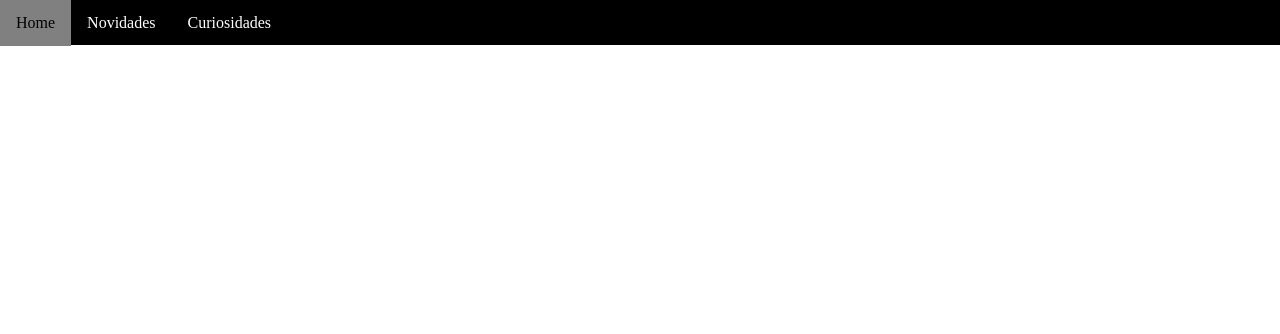
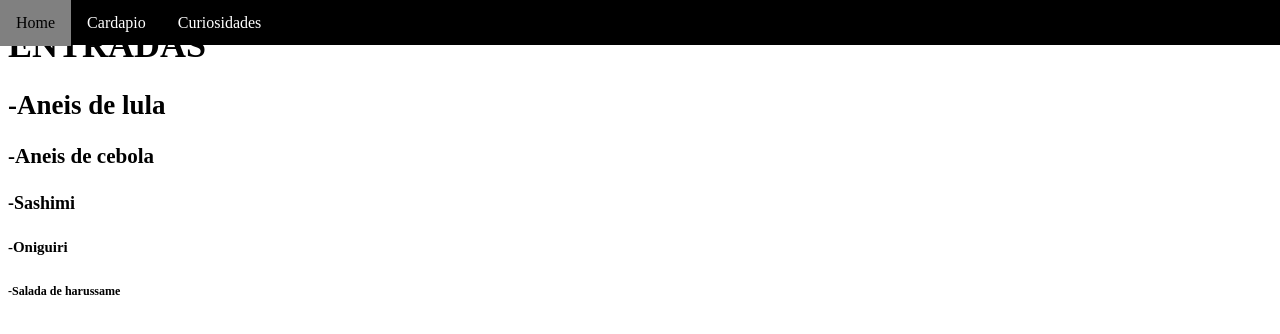
Before and after one commit to Beabenhossi/primeiroa_2t, a plain HTML site: page pagina01.html in a window 1280 px wide. Drawn offline with Linux system fonts and the light colour scheme.

Commit message:
Trabalho 24/08

```diff
--- a/estilo.css
+++ b/estilo.css
@@ -1,10 +1,7 @@
 body {
    background: #FFFFFF;
 }
-.h1 {
-   text-align: center;
-   color: gray;
-}
+
 .menuPrincipal {
    position: absolute;
    top: 0;
@@ -71,8 +68,7 @@ li a:hover {
    position: absolute;
    top: 45px;
 }
-.logoGastao {
-  position: absolute;
-  top: 45px;
-  right: 0;
+.conteudos2 {
+ font-size: large;
+ top: 50px;
 }
--- a/pagina01.html
+++ b/pagina01.html
@@ -12,11 +12,20 @@
             <nav>
                 <ul>
                     <li><a href="index.html">Home</a></li>
-                    <li><a href="pagina01.html">Novidades</a></li>
+                    <li><a href="pagina01.html">Cardapio</a></li>
                     <li><a href="pagina02.html">Curiosidades</a></li>
                 </ul>
             </nav>
     </div>
+    <div class="conteudos2">
+        <h1>ENTRADAS</h1>
+
+        <h2>-Aneis de lula</h2>
+        <h3>-Aneis de cebola</h3>
+        <h4>-Sashimi</h4>
+        <h5>-Oniguiri</h5>
+        <h6>-Salada de harussame</h6>
+    </div>
 
 </body>
 </html>
```
Also changed, not shown: index.html (+1 -1 lines).
